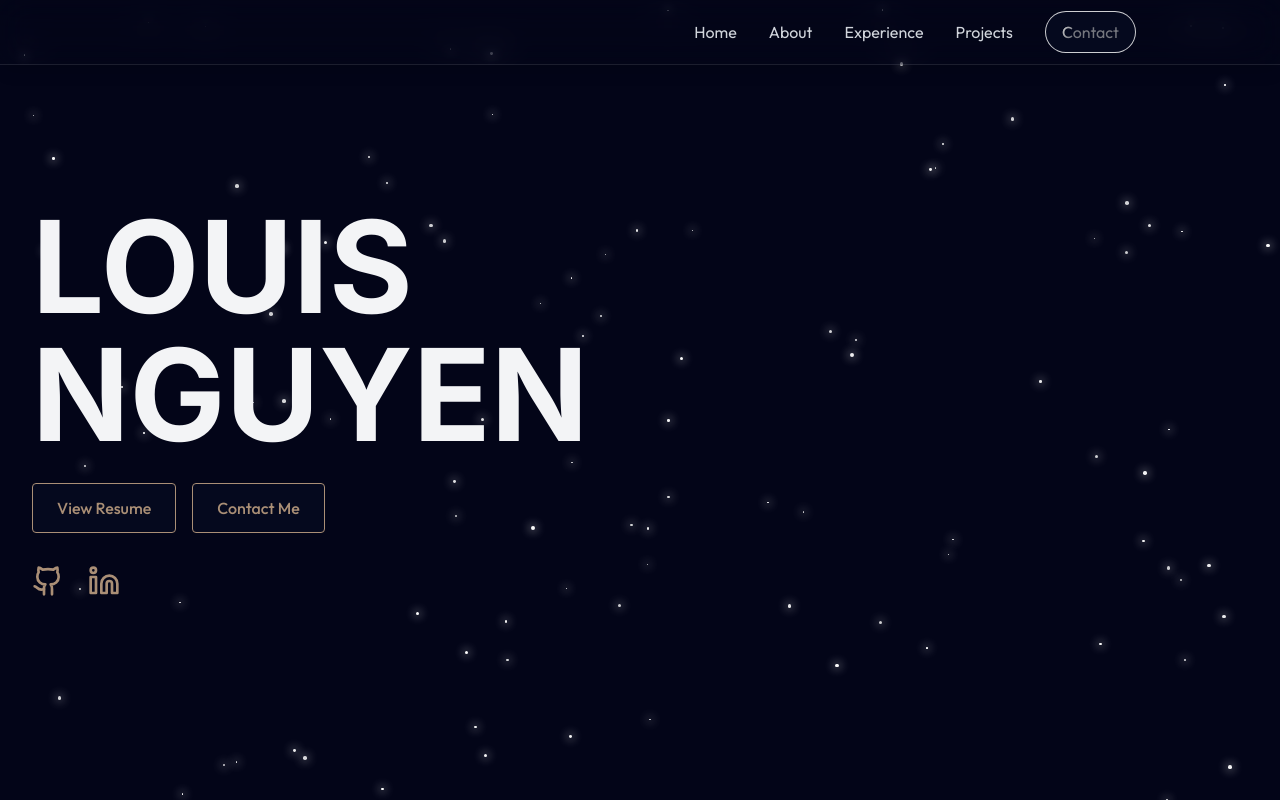
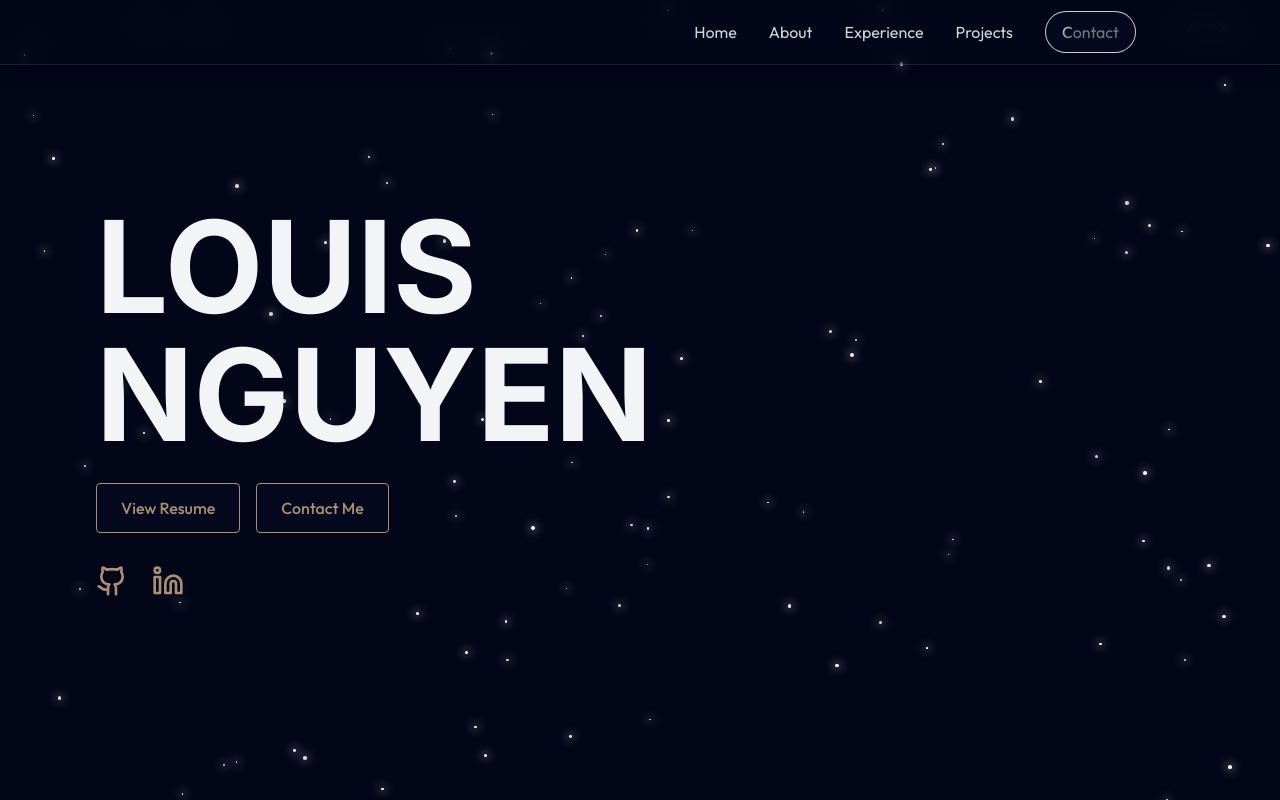
Before and after one commit to louisnguyenn/Louis-Personal-Portfolio, a React (Vite) app: page / in a window 1280 px wide. Shown: the top 800 px of the page. Built offline with nearby package versions, Linux system fonts and the light colour scheme.

Commit message:
name animation changes

```diff
--- a/src/components/sections/Home.jsx
+++ b/src/components/sections/Home.jsx
@@ -40,30 +40,41 @@ export const Home = () => {
 
   return (
     <section id="home" className="min-h-screen flex items-center relative">
-      <div className="max-w-7xl mx-auto px-8 w-full">
+      <div className="max-w-6xl mx-auto px-8 w-full">
         <div className="text-left z-10">
+          <h1 className="text-9xl font-bold mb-6">
+            {/* <span className="text-7xl">Hi, I'm </span>
+              <br />
+              Louis Nguyen */}
+            {/* Louis Nguyen */}
             <AnimateContent
               distance={150}
               direction="vertical"
               reverse={false}
               duration={1.1}
               ease="power2.out"
-            initialOpacity={0.2}
+              initialOpacity={0.1}
               animateOpacity
               scale={1.1}
               threshold={0.2}
               delay={0.1}
-          >
-            <h1 className="text-9xl font-bold mb-6">
-              {/* <span className="text-7xl">Hi, I'm </span>
-              <br />
-              Louis Nguyen */}
-              {/* Louis Nguyen */}
-              LOUIS<br />NGUYEN
+            >LOUIS</AnimateContent>
+
+          <AnimateContent
+            distance={150}
+            direction="vertical"
+            reverse={false}
+            duration={1.1}
+            ease="power2.out"
+            initialOpacity={0.05}
+            animateOpacity
+            scale={1.1}
+            threshold={0.2}
+            delay={0.3}
+          >NGUYEN</AnimateContent>
         {/* {text} */}
         {/* <span className="animate-blink ml-1">|</span> */}
       </h1>
-          </AnimateContent>
 
       {/* short bio */}
       {/* <AnimateContent
@@ -110,7 +121,7 @@ export const Home = () => {
         initialOpacity={0}
         animateOpacity
         scale={1.1}
-            threshold={0.2}
+        threshold={0.1}
         delay={0.7}
       >
         <div className="flex space-x-6">
@@ -123,7 +134,7 @@ export const Home = () => {
         </div>
       </AnimateContent>
     </div>
-      </div>
-    </section>
+      </div >
+    </section >
   );
 };
```
Lines whose indentation alone changed are shown as unchanged.
